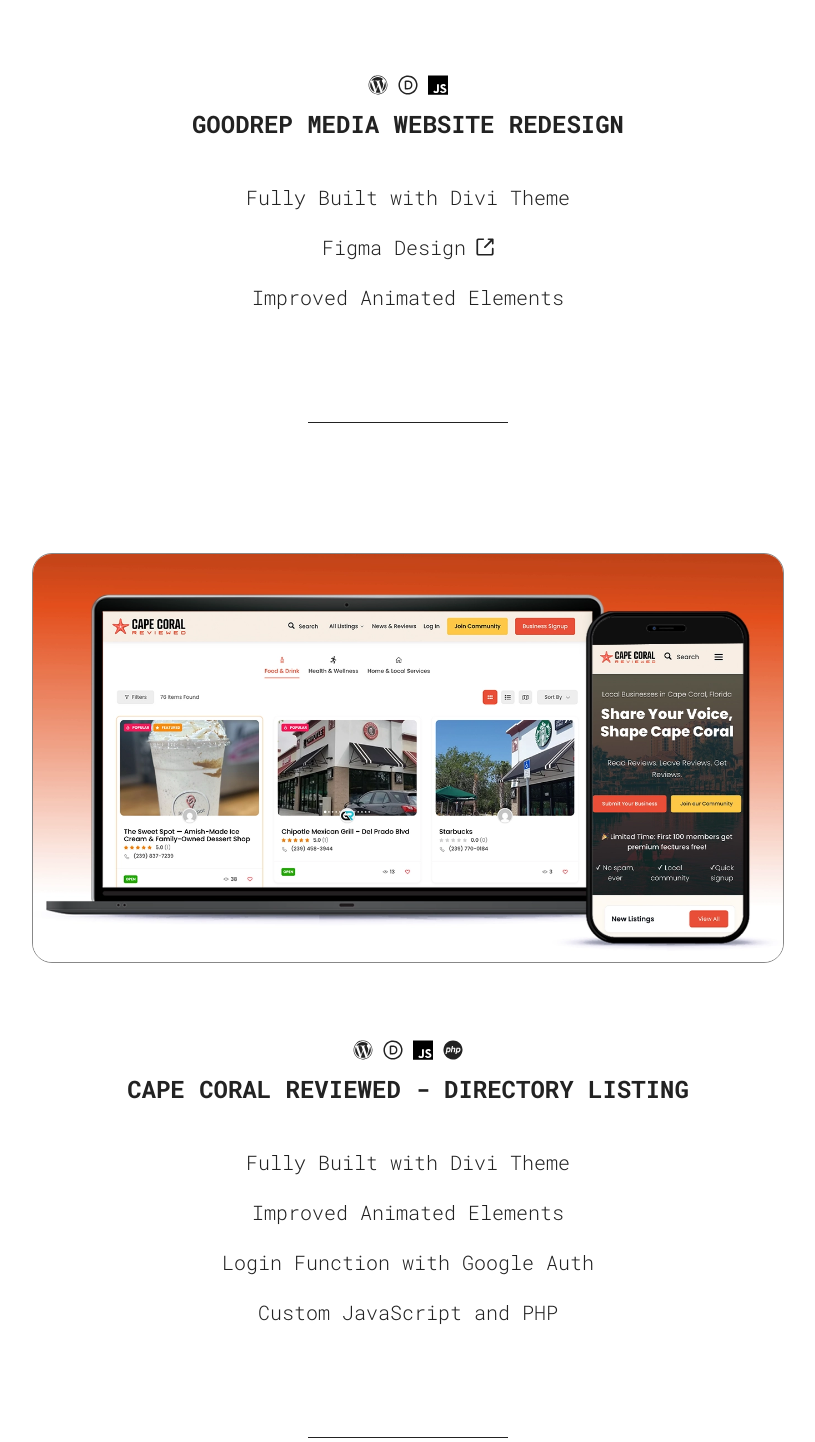
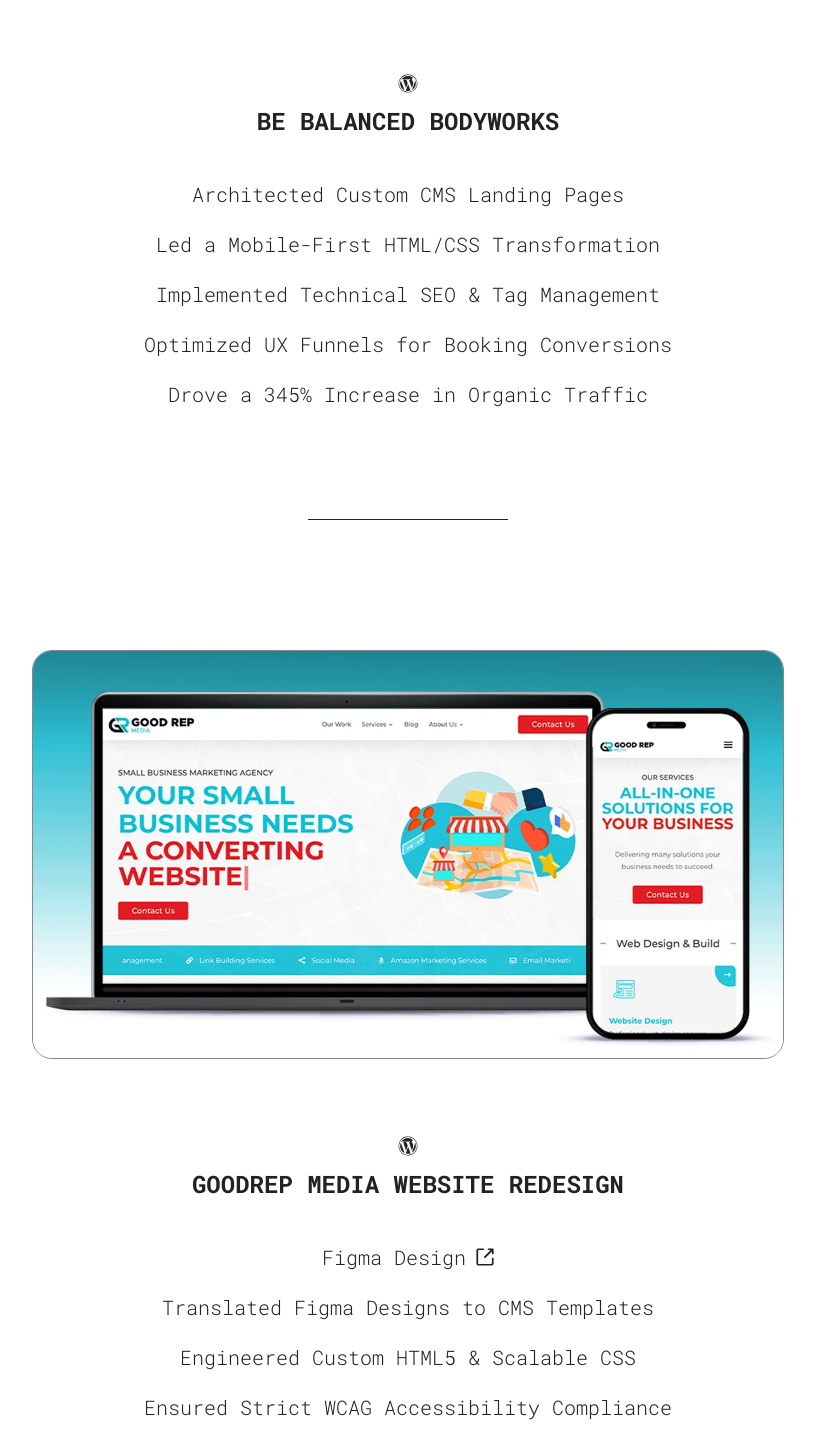
Before and after one commit to jgyb89/james-green-portfolio-site, a React (Vite) app: page / in a window 1280 px wide. Shown: the part 1508-2950 px from the top of the page, without its empty margins (232-1047 px from the left). Built offline with nearby package versions, Linux system fonts and the light colour scheme; a web font is replaced by a local one.

Commit message:
Improved Website Presence

```diff
--- a/package.json
+++ b/package.json
@@ -10,13 +10,10 @@
     "preview": "vite preview"
   },
   "dependencies": {
-<<<<<<< Updated upstream
     "@fortawesome/fontawesome-svg-core": "^7.1.0",
     "@fortawesome/react-fontawesome": "^3.1.1",
-=======
     "@gsap/react": "^2.1.2",
     "gsap": "^3.14.2",
->>>>>>> Stashed changes
     "react": "^18.3.1",
     "react-dom": "^18.3.1"
   },
--- a/src/App.css
+++ b/src/App.css
@@ -109,3 +109,21 @@
 
     }
   }
+
+/* --- VIEW TRANSITIONS API: THEME RIPPLE --- */
+/* Disable the default crossfade */
+::view-transition-old(root),
+::view-transition-new(root) {
+  animation: none;
+  mix-blend-mode: normal;
+}
+
+/* Keep the old theme underneath */
+::view-transition-old(root) {
+  z-index: 1;
+}
+
+/* Put the new expanding theme on top */
+::view-transition-new(root) {
+  z-index: 2;
+}
--- a/src/common/ThemeContex.jsx
+++ b/src/common/ThemeContex.jsx
@@ -1,4 +1,5 @@
 import React, { createContext, useContext, useEffect, useState } from 'react';
+import { flushSync } from 'react-dom';
 
 const ThemeContext = createContext();
 
@@ -14,8 +15,48 @@
     localStorage.setItem('theme', theme);
   }, [theme]);
 
-  const toggleTheme = () => {
-    setTheme((prevTheme) => (prevTheme === 'light' ? 'dark' : 'light'));
+  const toggleTheme = async (e) => {
+    const newTheme = theme === 'light' ? 'dark' : 'light';
+
+    // Fallback for browsers that don't support View Transitions yet
+    if (!document.startViewTransition || !e) {
+      setTheme(newTheme);
+      return;
+    }
+
+    // 1. Get the click coordinates for the origin of the circle
+    const x = e.clientX;
+    const y = e.clientY;
+
+    // 2. Calculate the radius needed to cover the entire screen from the click point
+    const endRadius = Math.hypot(
+      Math.max(x, window.innerWidth - x),
+      Math.max(y, window.innerHeight - y)
+    );
+
+    // 3. Start the transition and force React to flush the state update synchronously
+    const transition = document.startViewTransition(() => {
+      flushSync(() => {
+        setTheme(newTheme);
+      });
+    });
+
+    // 4. Wait for the browser to create the pseudo-elements, then animate the circle
+    await transition.ready;
+
+    document.documentElement.animate(
+      {
+        clipPath: [
+          `circle(0px at ${x}px ${y}px)`,
+          `circle(${endRadius}px at ${x}px ${y}px)`,
+        ],
+      },
+      {
+        duration: 500,
+        easing: 'ease-in-out',
+        pseudoElement: '::view-transition-new(root)', // Targets the incoming theme
+      }
+    );
   };
 
   return (
--- a/src/sections/Contact/ContactStytles.module.css
+++ b/src/sections/Contact/ContactStytles.module.css
@@ -76,3 +76,15 @@
         width: 800px;
     }
   }
+/* --- ACCESSIBLE FOCUS STATES (WCAG) --- */
+input:not([type='submit']), textarea {
+  transition: border-color 0.3s ease, box-shadow 0.3s ease;
+  outline: none;
+}
+
+/* Enterprise-grade focus ring */
+input:not([type='submit']):focus, textarea:focus {
+  border-color: var(--btn-color);
+  /* Creates a soft glowing ring around the active input */
+  box-shadow: 0 0 0 4px rgba(9, 135, 242, 0.15);
+}
--- a/src/sections/Hero/HeroStyles.module.css
+++ b/src/sections/Hero/HeroStyles.module.css
@@ -103,3 +103,33 @@
     }
   }
 }
+
+/* --- HERO CHOREOGRAPHY & MICRO-INTERACTIONS --- */
+@keyframes fadeSlideRight {
+  0% { opacity: 0; transform: translateX(-30px); }
+  100% { opacity: 1; transform: translateX(0); }
+}
+
+@keyframes fadeSlideLeft {
+  0% { opacity: 0; transform: translateX(30px); }
+  100% { opacity: 1; transform: translateX(0); }
+}
+
+/* Staggered entrance for text elements */
+.info h1 { animation: fadeSlideRight 0.8s cubic-bezier(0.1, 1, 0.36, 1) backwards; animation-delay: 0.1s; }
+.info h2 { animation: fadeSlideRight 0.8s cubic-bezier(0.1, 1, 0.36, 1) backwards; animation-delay: 0.2s; }
+.info span { animation: fadeSlideRight 0.8s cubic-bezier(0.1, 1, 0.36, 1) backwards; animation-delay: 0.3s; }
+.info p { animation: fadeSlideRight 0.8s cubic-bezier(0.1, 1, 0.36, 1) backwards; animation-delay: 0.4s; }
+.info a { animation: fadeSlideRight 0.8s cubic-bezier(0.1, 1, 0.36, 1) backwards; animation-delay: 0.5s; }
+
+/* Image entrance */
+.colorModeContainer { animation: fadeSlideLeft 0.8s cubic-bezier(0.1, 1, 0.36, 1) backwards; animation-delay: 0.2s; }
+
+/* Smooth spring rotation for the dark mode toggle */
+.colorMode {
+  transition: transform 0.5s cubic-bezier(0.68, -0.55, 0.265, 1.55) !important;
+  will-change: transform;
+}
+.colorMode:hover {
+  transform: rotate(90deg) scale(1.15) !important;
+}
--- a/src/sections/Projects/Projects.jsx
+++ b/src/sections/Projects/Projects.jsx
@@ -5,25 +5,21 @@
 import hoobank from "../../assets/hoobank-screen.jpg";
 import ProjectCard from "../../common/ProjectCard";
 import goodrep from "../../assets/goodrep-media-site-sample.webp";
-import capeCoralReviewed from "../../assets/cape-coral-reviewed-sample.webp";
 import abodeHome from "../../assets/abode-home-services-sample.webp";
 import vibe from "../../assets/vibe-website-sample.jpg";
 import jag from "../../assets/jagclamp-website-sample.jpg";
 import nucamp from "../../assets/nucamp-website-sample.jpg";
+import bebalanced from "../../assets/be-balanced-bodyworks-portfolio.jpg";
 
 /* icon imports */
 import reactLight from "../../assets/react-solid-light.svg";
 import reactDark from "../../assets/react-solid-dark.svg";
 import jsLight from "../../assets/js-solid-light.svg";
 import jsDark from "../../assets/js-solid-dark.svg";
-import diviLight from "../../assets/divi-theme-logo-light.svg";
-import diviDark from "../../assets/divi-theme-logo-dark.svg";
 import wordPressLight from "../../assets/wordpress-logo-light.svg";
 import wordPressDark from "../../assets/wordpress-logo-dark.svg";
 import bootstrapLight from "../../assets/bootstrap-solid-light.svg";
 import bootstrapDark from "../../assets/bootstrap-solid-dark.svg";
-import phpLight from "../../assets/php-logo-light.svg";
-import phpDark from "../../assets/php-logo-dark.svg";
 import windowLight from "../../assets/new-window-icon-light.svg";
 import newWindowDark from "../../assets/new-window-icon-dark.svg";
 import { useTheme } from "../../common/ThemeContex";
@@ -34,10 +30,8 @@
   const reactIcon = theme === "light" ? reactLight : reactDark;
   const jsIcon = theme === "light" ? jsLight : jsDark;
   const bootstrap = theme === "light" ? bootstrapLight : bootstrapDark;
-  const diviTheme = theme === "light" ? diviLight : diviDark;
   const wordPress = theme === "light" ? wordPressLight : wordPressDark;
   const newWindow = theme === "light" ? windowLight : newWindowDark;
-  const phpIcon = theme === "light" ? phpLight : phpDark;
 
   return (
     <section id="projects" className={styles.container}>
@@ -46,12 +40,34 @@
         <div>
           <div className={styles.toolIcon}>
             <img src={wordPress} />
-            <img src={diviTheme} />
-            <img src={jsIcon} />
+          </div>
+          <h2>Be Balanced Bodyworks</h2>
+          <div className={styles.list}>
+            <p>Architected Custom CMS Landing Pages</p>
+            <p>Led a Mobile-First HTML/CSS Transformation</p>
+            <p>Implemented Technical SEO & Tag Management</p>
+            <p>Optimized UX Funnels for Booking Conversions</p>
+            <p>Drove a 345% Increase in Organic Traffic</p>
+          </div>
+        </div>
+
+        <div className={styles.projectsReact}>
+          <ProjectCard
+            src={bebalanced}
+            link={"https://www.bebalancedgr.com/"}
+            target="_blank"
+            rel="noopener noreferrer nofollow"
+          />
+        </div>
+      </div>
+      <hr />
+      <div className={styles.projectMain}>
+        <div>
+          <div className={styles.toolIcon}>
+            <img src={wordPress} />
           </div>
           <h2>Goodrep Media Website Redesign</h2>
           <div className={styles.list}>
-            <p>Fully Built with Divi Theme</p>
             <a
               target="_blank"
               href="https://www.figma.com/design/inTDrKhaUFbmgFPU91fKu1/Good-Rep-Website?node-id=0-1&t=HItKbCRQXxtWGoyK-1"
@@ -60,7 +76,9 @@
                 Figma Design <img src={newWindow} />
               </p>
             </a>
-            <p>Improved Animated Elements</p>
+            <p>Translated Figma Designs to CMS Templates</p>
+            <p>Engineered Custom HTML5 & Scalable CSS</p>
+            <p>Ensured Strict WCAG Accessibility Compliance</p>
           </div>
         </div>
         <div className={styles.projectsReact}>
@@ -72,48 +90,14 @@
           />
         </div>
       </div>
-      <hr />
-      <div className={styles.projectMain}>
-        <div>
-          <div className={styles.toolIcon}>
-            <img src={wordPress} />
-            <img src={diviTheme} />
-            <img src={jsIcon} />
-            <img src={phpIcon} />
-          </div>
-          <h2>Cape Coral Reviewed - Directory Listing</h2>
-          <div className={styles.list}>
-            <p>Fully Built with Divi Theme</p>
-            <p>Improved Animated Elements</p>
-            <p>Login Function with Google Auth</p>
-            <p>Custom JavaScript and PHP</p>
-          </div>
-        </div>
-        <div className={styles.projectsReact}>
-          <ProjectCard
-            src={capeCoralReviewed}
-            link={"https://capecoralreviewed.com/"}
-            target="_blank"
-            rel="noopener noreferrer nofollow"
-          />
-        </div>
-      </div>
 
       <hr />
       <div className={styles.projectsContainer}>
         <ProjectCard
-          src={abodeHome}
-          link={"https://abode-services.com/"}
-          h3="Abode Services"
-          p="Home Help Solutions"
-          target="_blank"
-          rel="noopener noreferrer nofollow"
-        />
-        <ProjectCard
           src={vibe}
           link={"https://www.vibebycalifornia.com/"}
           h3="Vibe by California"
-          p="Cannabis Dispensary"
+          p="High-Volume CMS Ecommerce Management"
           target="_blank"
           rel="noopener noreferrer nofollow"
         />
@@ -121,7 +105,15 @@
           src={jag}
           link={"https://jagclamp.com/"}
           h3="JagClamp"
-          p="Family-owned Masonry Tool"
+          p="New Invention Masonry Tool Promotion"
+          target="_blank"
+          rel="noopener noreferrer nofollow"
+        />
+        <ProjectCard
+          src={abodeHome}
+          link={"https://abode-services.com/"}
+          h3="Abode Services"
+          p="Home Help Solutions"
           target="_blank"
           rel="noopener noreferrer nofollow"
         />
--- a/src/sections/Projects/ProjectsStyles.module.css
+++ b/src/sections/Projects/ProjectsStyles.module.css
@@ -146,3 +146,33 @@
     padding: 50px 30px;
   }
 }
+
+/* --- ENTERPRISE UI POLISH --- */
+/* 1. Smooth Entry Animation */
+@keyframes slideUpFade {
+  0% { opacity: 0; transform: translateY(40px); }
+  100% { opacity: 1; transform: translateY(0); }
+}
+
+.projectMain, .projectsContainer > * {
+  animation: slideUpFade 0.8s cubic-bezier(0.1, 1, 0.36, 1) backwards;
+}
+
+/* Stagger the grid items slightly for a cascade effect */
+.projectsContainer > *:nth-child(1) { animation-delay: 0.1s; }
+.projectsContainer > *:nth-child(2) { animation-delay: 0.2s; }
+.projectsContainer > *:nth-child(3) { animation-delay: 0.3s; }
+
+/* 2. The "Meta Lift" Hover State & Hardware Acceleration */
+.projectMain .projectsReact img,
+.projectsContainer img {
+  transition: transform 0.4s cubic-bezier(0.1, 1, 0.36, 1), box-shadow 0.4s cubic-bezier(0.1, 1, 0.36, 1) !important;
+  will-change: transform, box-shadow;
+}
+
+.projectMain .projectsReact img:hover,
+.projectsContainer a:hover img {
+  transform: translateY(-8px) !important;
+  /* Using the exact shadow values from Meta's design system */
+  box-shadow: 0 12px 28px rgba(17, 17, 18, 0.12), 0 2px 4px rgba(17, 17, 18, 0.08) !important;
+}
--- a/src/sections/Skills/SkillsStyles.module.css
+++ b/src/sections/Skills/SkillsStyles.module.css
@@ -53,3 +53,18 @@
 }
 
 }
+
+
+
+/* --- SKILLS MICRO-INTERACTIONS --- */
+.skillList > span {
+  /* This specific curve creates a slight elastic "bounce" */
+  transition: transform 0.3s cubic-bezier(0.17, 0.89, 0.32, 1.27);
+  cursor: default;
+  will-change: transform;
+}
+
+.skillList > span:hover {
+  transform: scale(1.1) translateY(-2px);
+  /* Optionally add a glow or color change here */
+}
```
Also changed, not shown: src/sections/Contact/Contact.jsx (+25 -8 lines), src/assets/be-balanced-bodyworks-portfolio.webp (added), 1 other file (tests, documents, lock files or other folders).
